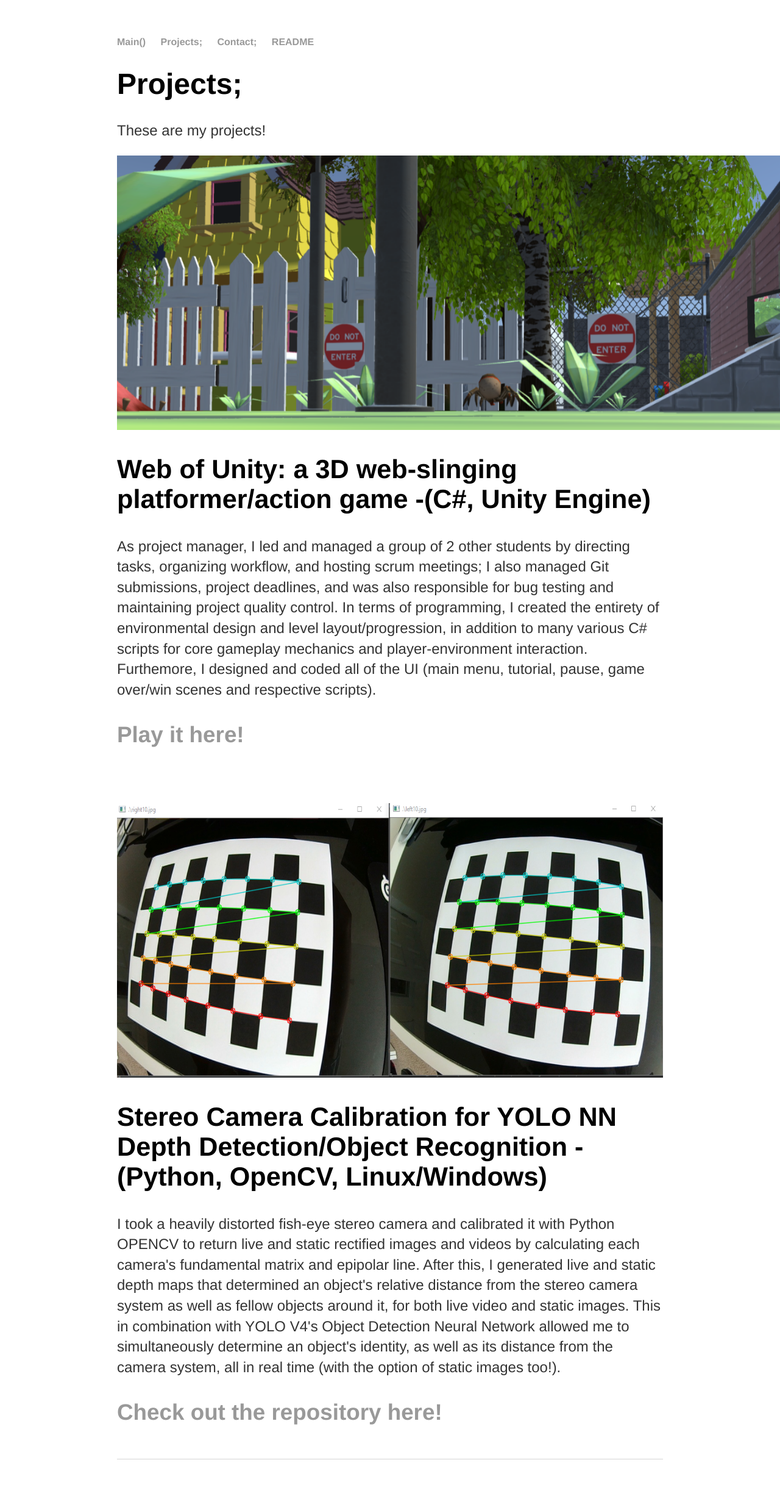
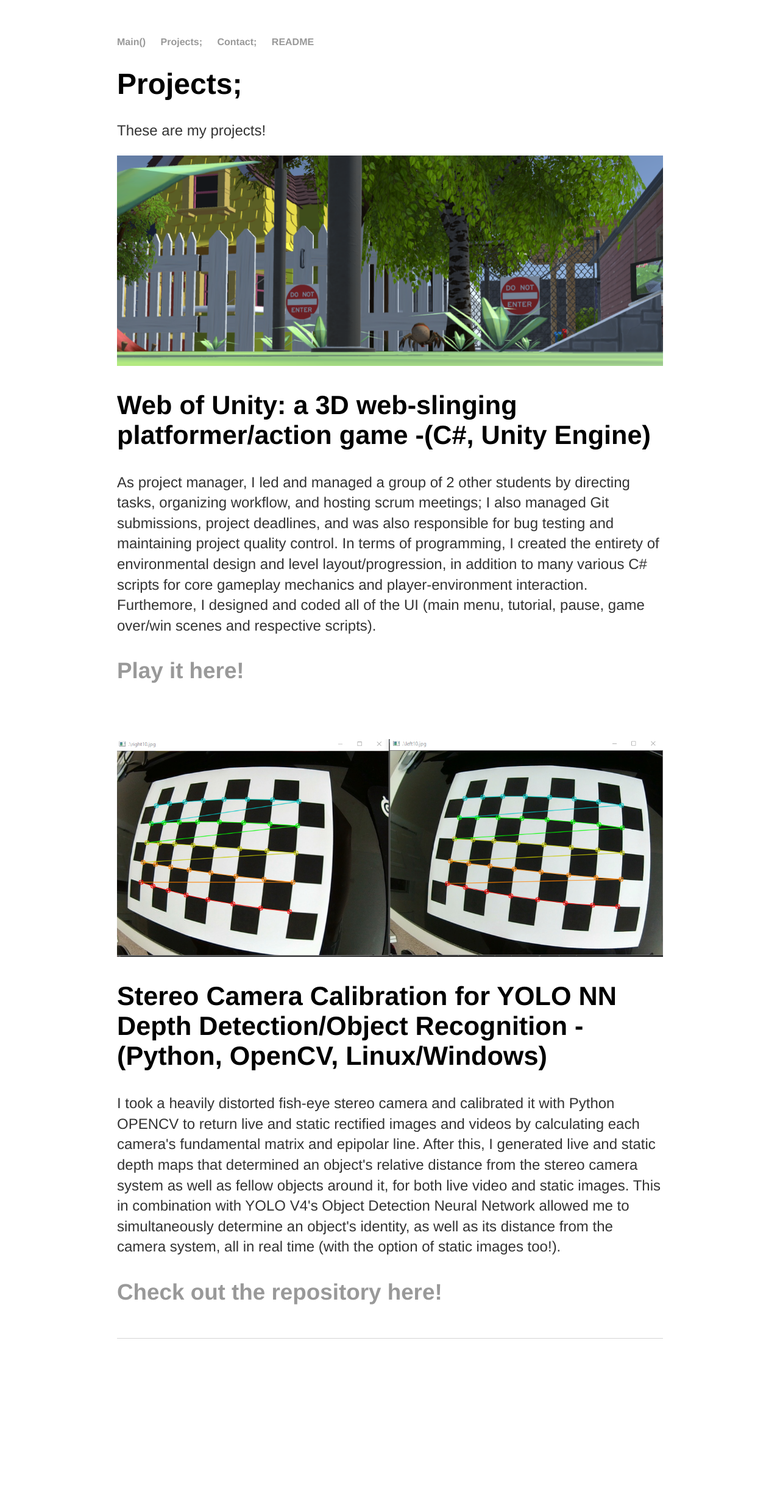
Before and after one commit to michael-c-gao/WebsiteOfMichael, a Jekyll site: the page built from projects/index.html, in a window 1280 px wide. Shown: the whole page at 61% size. Built offline with Jekyll 4.4.1, drawn with Linux system fonts in a browser that asks for light colours; after the commit the page ends 2255 px from its top, so only the background shows below that.

Commit message:
Update index.html

```diff
--- a/projects/index.html
+++ b/projects/index.html
@@ -9,8 +9,8 @@ title: My Projects
 			<p>These are my projects!</p>
 
 			<img src="spider.png" alt="WebofUnity"
-			     width="1100"
-			     height="450"/>
+			     width=100%
+			     height=100%/>
 			<br>
 			<h2>Web of Unity: a 3D web-slinging platformer/action game    -(C#, Unity Engine)</h2>
 
@@ -28,7 +28,7 @@ title: My Projects
 			<br>
 			<img src="camera.png" alt="CameraCalibration"
 			     width=100%
-			     height="450"/>
+			     height=100%/>
 			<br>
 			<h2>Stereo Camera Calibration for YOLO NN Depth Detection/Object Recognition    -(Python, OpenCV, Linux/Windows)</h2>
 			<p>I took a heavily distorted fish-eye stereo camera and calibrated it with Python OPENCV to return live and static rectified images and videos by calculating
```
